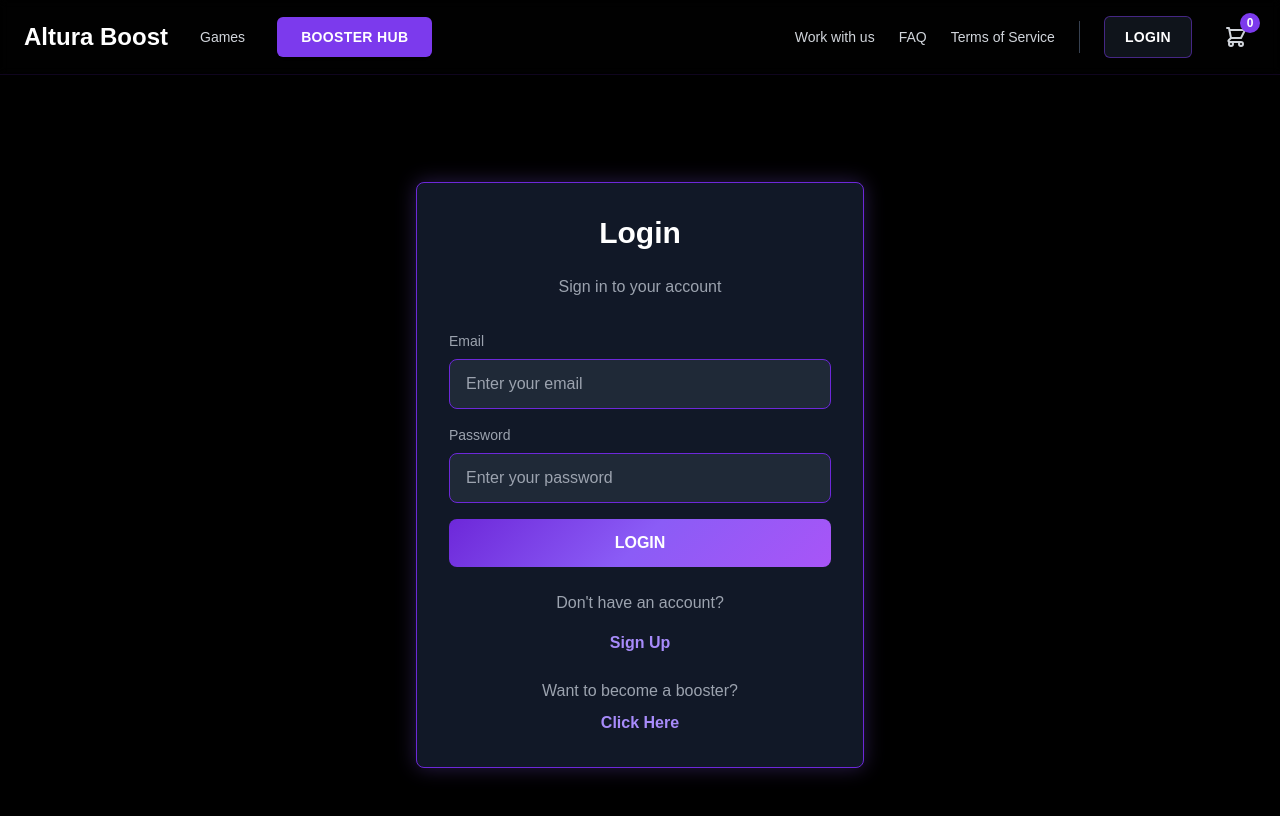
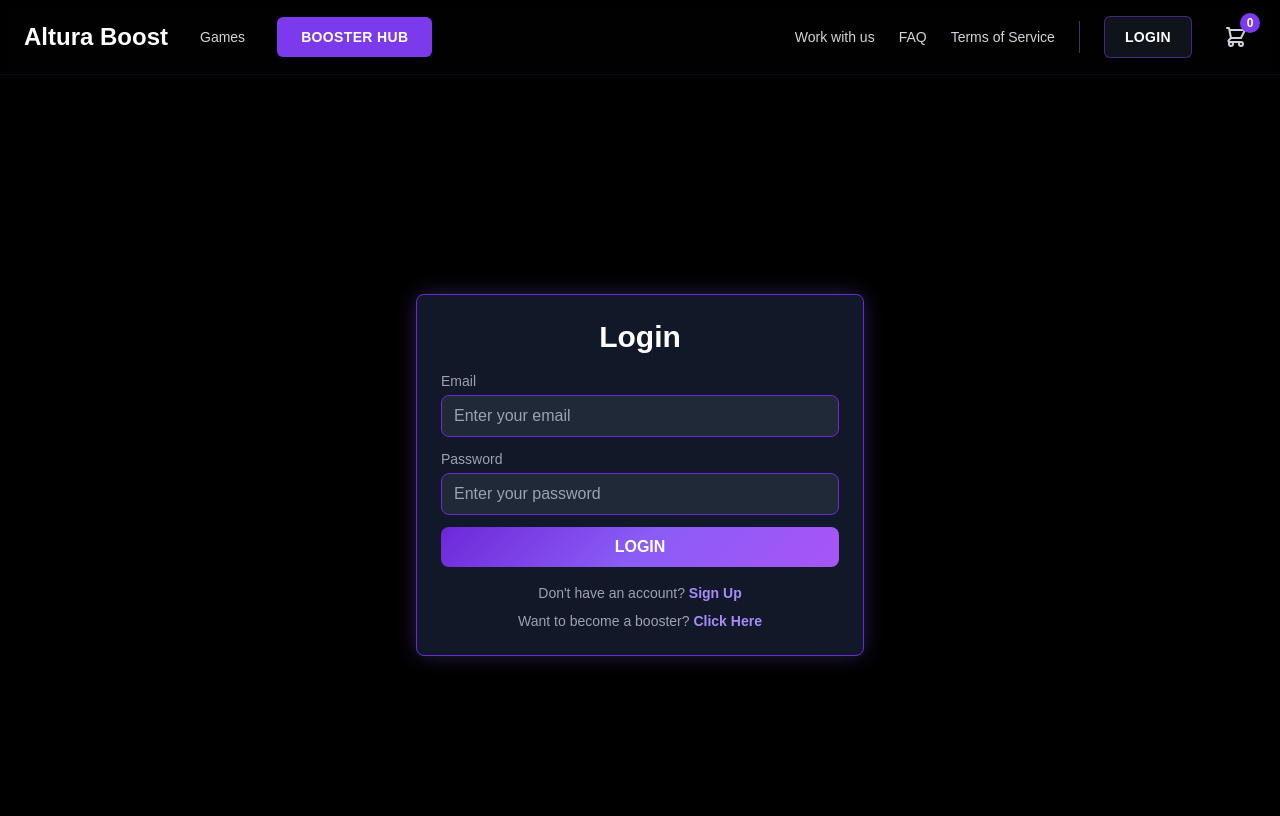
Before and after one commit to rosendot/altura-boost-site, a Next.js app: page /login in a window 1280 px wide. Shown: the top 816 px of the page. Built offline with nearby package versions, Linux system fonts and the light colour scheme.

Commit message:
fix build errors and fix login page spacing

```diff
--- a/src/app/games/[gameId]/page.tsx
+++ b/src/app/games/[gameId]/page.tsx
@@ -74,12 +74,13 @@ interface GameData {
   features: string[];
 }
 
-export default function GameDetailPage({
+export default async function GameDetailPage({
   params,
 }: {
-  params: { gameId: string };
+  params: Promise<{ gameId: string }>;
 }) {
-  const game = gamesData[params.gameId];
+  const { gameId } = await params;
+  const game = gamesData[gameId];
 
   if (!game) {
     notFound();
--- a/src/app/login/page.tsx
+++ b/src/app/login/page.tsx
@@ -1,46 +1,46 @@
 export default function LoginPage() {
   return (
     <main className="min-h-screen bg-black flex items-center justify-center px-4 py-8">
-      <div className="max-w-md w-full bg-gray-900 border border-primary-700 rounded-lg p-8 card-glow">
-        <h1 className="text-3xl font-bold mb-6 text-center text-white">Login</h1>
-        <p className="text-gray-400 text-center mb-8">Sign in to your account</p>
+      <div className="max-w-md w-full bg-gray-900 border border-primary-700 rounded-lg p-6 card-glow">
+        <h1 className="text-3xl font-bold mb-4 text-center text-white">Login</h1>
 
-        <div className="space-y-4">
+        <div className="space-y-3">
           <div>
-            <label className="block text-sm text-gray-400 mb-2">Email</label>
+            <label className="block text-sm text-gray-400 mb-1">Email</label>
             <input
               type="email"
               placeholder="Enter your email"
-              className="w-full px-4 py-3 bg-gray-800 border border-primary-700 text-white rounded-lg focus:outline-none focus:border-primary-500 transition"
+              className="w-full px-3 py-2 bg-gray-800 border border-primary-700 text-white rounded-lg focus:outline-none focus:border-primary-500 transition"
             />
           </div>
 
           <div>
-            <label className="block text-sm text-gray-400 mb-2">Password</label>
+            <label className="block text-sm text-gray-400 mb-1">Password</label>
             <input
               type="password"
               placeholder="Enter your password"
-              className="w-full px-4 py-3 bg-gray-800 border border-primary-700 text-white rounded-lg focus:outline-none focus:border-primary-500 transition"
+              className="w-full px-3 py-2 bg-gray-800 border border-primary-700 text-white rounded-lg focus:outline-none focus:border-primary-500 transition"
             />
           </div>
 
-          <button className="w-full py-3 gradient-purple text-white rounded-lg hover:opacity-90 transition font-bold mt-6">
+          <button className="w-full py-2 gradient-purple text-white rounded-lg hover:opacity-90 transition font-bold mt-4">
             LOGIN
           </button>
         </div>
 
-        <div className="mt-6 text-center text-gray-400">
-          <p className="mb-4">Don&apos;t have an account?</p>
+        <div className="mt-4 text-center text-sm space-y-2">
+          <p className="text-gray-400">
+            Don&apos;t have an account?{" "}
             <button className="text-primary-400 hover:text-primary-300 transition font-semibold">
               Sign Up
             </button>
-        </div>
-
-        <div className="mt-6 text-center">
-          <p className="text-gray-400 mb-2">Want to become a booster?</p>
+          </p>
+          <p className="text-gray-400">
+            Want to become a booster?{" "}
             <button className="text-primary-400 hover:text-primary-300 transition font-semibold">
               Click Here
             </button>
+          </p>
         </div>
       </div>
     </main>
```
Lines whose indentation alone changed are shown as unchanged.
